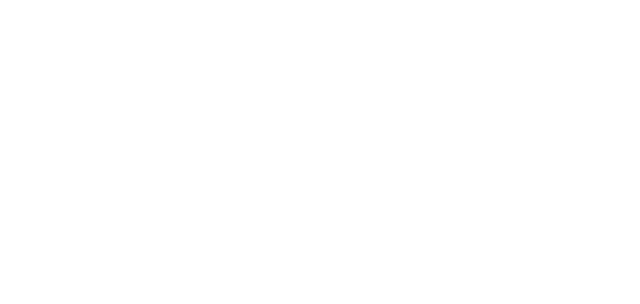
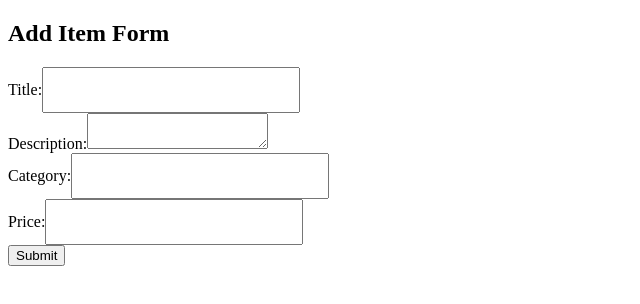
Before and after one commit to A-Amirhassani/OnlineStoreDB, a React (Create React App) app in the folder client/: page /add-item in a window 1280 px wide. Before the commit this address had no page. Shown: the top 304 px of the page, without its empty margins (0-640 px from the left). Built offline with nearby package versions, Linux system fonts and the light colour scheme.

Commit message:
Add AddOtemForm component and linked it to the logout page

```diff
--- /dev/null
+++ b/client/src/AddItemForm.js
@@ -0,0 +1,64 @@
+import { useState } from 'react';
+import { useNavigate } from 'react-router-dom';
+
+function AddItemForm() {
+	const navigate = useNavigate();
+
+	const [title, setTitle] = useState('');
+	const [description, setDescription] = useState('');
+	const [category, setCategory] = useState('');
+	const [price, setPrice] = useState('');
+
+	const handleSubmit = (event) => {
+		event.preventDefault();
+		// insert item into database here
+		navigate('/');
+	};
+
+	return (
+		<div>
+			<h2>Add Item Form</h2>
+			<form onSubmit={handleSubmit}>
+				<div>
+					<label htmlFor="title">Title:</label>
+					<input
+						type="text"
+						id="title"
+						value={title}
+						onChange={(event) => setTitle(event.target.value)}
+					/>
+				</div>
+				<div>
+					<label htmlFor="description">Description:</label>
+					<textarea
+						id="description"
+						value={description}
+						onChange={(event) => setDescription(event.target.value)}
+					/>
+				</div>
+				<div>
+					<label htmlFor="category">Category:</label>
+					<input
+						type="text"
+						id="category"
+						value={category}
+						onChange={(event) => setCategory(event.target.value)}
+					/>
+				</div>
+				<div>
+					<label htmlFor="price">Price:</label>
+					<input
+						type="text"
+						id="price"
+						value={price}
+						onChange={(event) => setPrice(event.target.value)}
+					/>
+				</div>
+				<button type="submit">Submit</button>
+			</form>
+
+		</div>
+	);
+}
+
+export default AddItemForm;
--- a/client/src/App.js
+++ b/client/src/App.js
@@ -3,6 +3,7 @@
 import Login from './Login';
 import Register from './Register';
 import Logout from './Logout';
+import AddItemForm from './AddItemForm';
 
 function App() {
 	const [isAuthenticated, setIsAuthenticated] = useState(false);
@@ -17,6 +18,8 @@
 				/>
 				<Route path="/register" element={<Register />} />
 				<Route path="/logout" element={<Logout />} />
+				<Route path="/add-item" element={<AddItemForm />} />
+
 			</Routes>
 		</BrowserRouter>
 	);
--- a/client/src/Logout.js
+++ b/client/src/Logout.js
@@ -1,4 +1,5 @@
 import { useNavigate } from 'react-router-dom';
+import { Link } from 'react-router-dom';
 
 function Logout() {
 	const navigate = useNavigate();
@@ -12,6 +13,7 @@
 		<div>
 			<h2>Logout Page</h2>
 			<p>Welcome, {localStorage.getItem('username')}!</p>
+			<Link to="/add-item">Add Item</Link>
 			<button onClick={handleLogout}>Logout</button>
 		</div>
 	);
```
Also changed, not shown: 1 other file (tests, documents, lock files or other folders).
